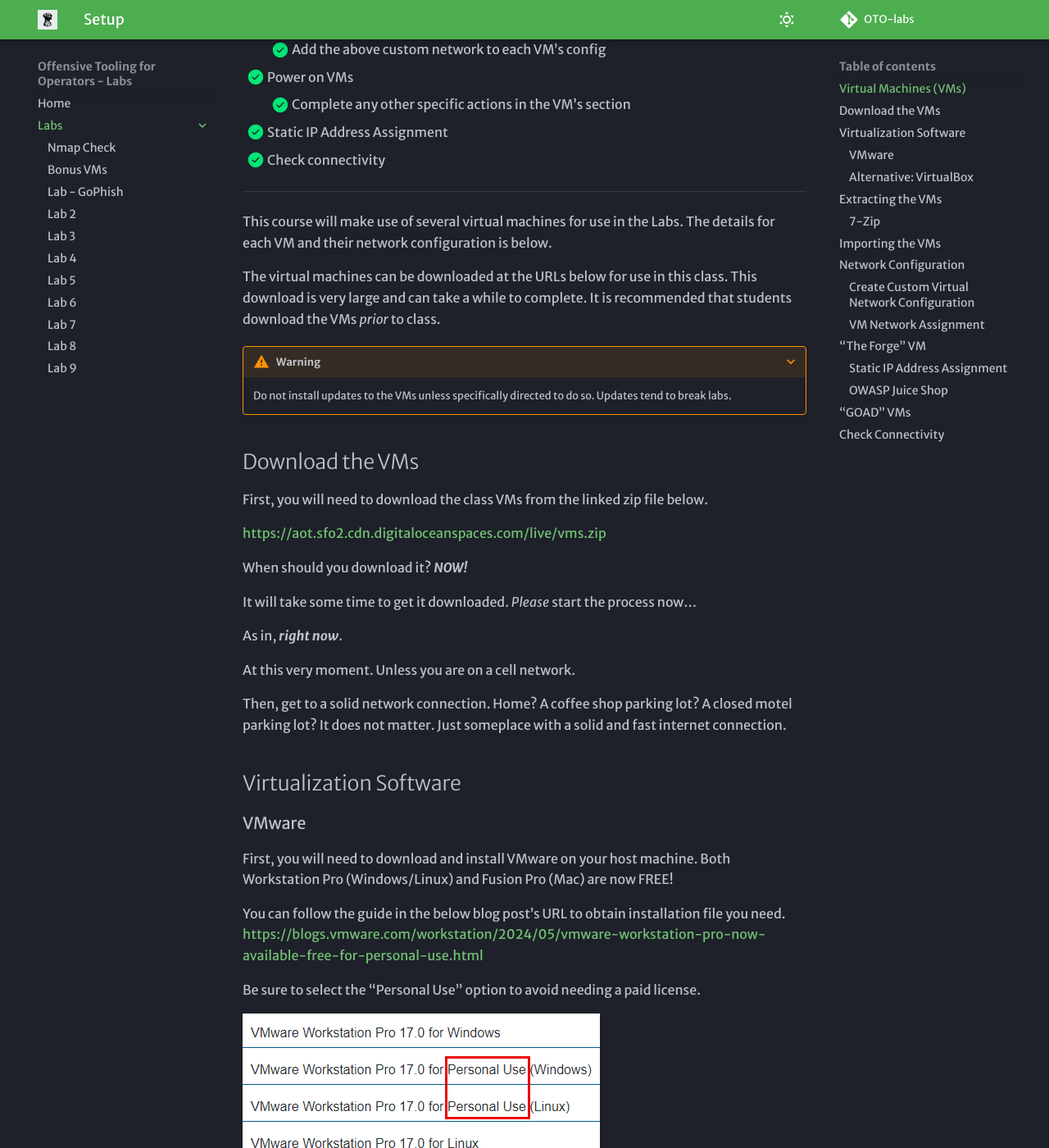
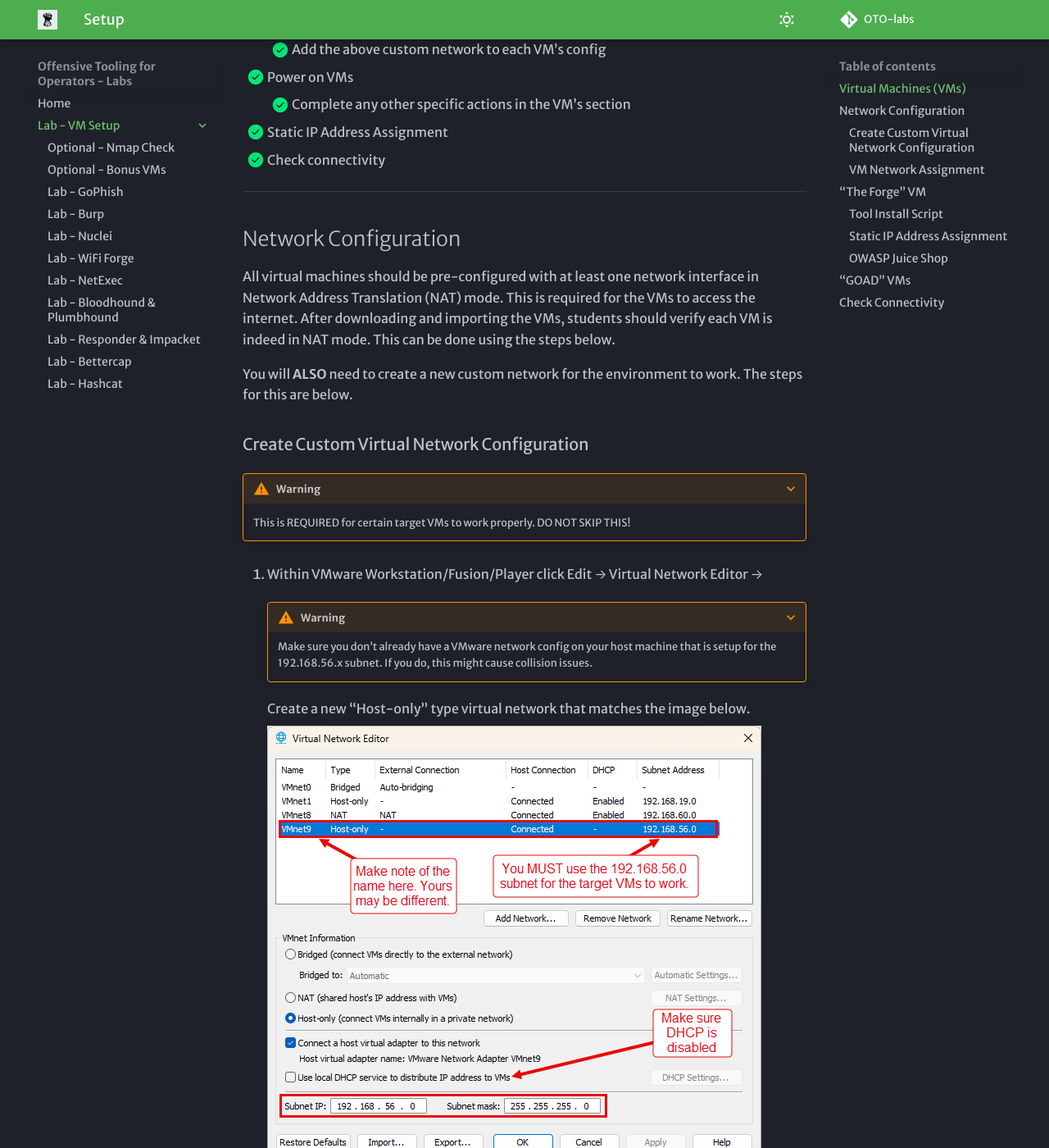
Before and after one commit to ridgebackinfosec/OTO-labs, an MkDocs documentation site: the page built from docs/labs/vm_setup/index.md, in a window 1280 px wide and 1400 px high, scrolled down 678 px. Shown: the whole window at 82% size. Built offline with MkDocs 1.6.1 and Material for MkDocs 9.7.7, drawn with Linux system fonts in a browser that asks for light colours; some web fonts are replaced; comment, search, counter and statistics services are not loaded; some of the changed text lies outside the part shown.

Commit message:
README and tool-install.sh updates

````diff
--- a/docs/labs/vm_setup/index.md
+++ b/docs/labs/vm_setup/index.md
@@ -23,77 +23,6 @@
 - [x]  Check connectivity
 
 ---
-
-This course will make use of several virtual machines for use in the Labs. The details for each VM and their network configuration is below.
-
-The virtual machines can be downloaded at the URLs below for use in this class. This download is very large and can take a while to complete. It is recommended that students download the VMs *prior* to class.
-
-???+ warning
-    Do not install updates to the VMs unless specifically directed to do so. Updates tend to break labs.
-
-## Download the VMs
-
-First, you will need to download the class VMs from the linked zip file below.
-
-[https://aot.sfo2.cdn.digitaloceanspaces.com/live/vms.zip](https://aot.sfo2.cdn.digitaloceanspaces.com/live/vms.zip)
-
-When should you download it? ***NOW!***
-
-It will take some time to get it downloaded. *Please* start the process now…
-
-As in, ***right now***.
-
-At this very moment. Unless you are on a cell network.
-
-Then, get to a solid network connection. Home? A coffee shop parking lot? A closed motel parking lot? It does not matter. Just someplace with a solid and fast internet connection.
-
-## Virtualization Software
-
-### VMware
-
-First, you will need to download and install VMware on your host machine. Both Workstation Pro (Windows/Linux) and Fusion Pro (Mac) are now FREE!
-
-You can follow the guide in the below blog post’s URL to obtain installation file you need.
-[https://blogs.vmware.com/workstation/2024/05/vmware-workstation-pro-now-available-free-for-personal-use.html](https://blogs.vmware.com/workstation/2024/05/vmware-workstation-pro-now-available-free-for-personal-use.html)
-
-Be sure to select the “Personal Use” option to avoid needing a paid license.
-
-![image.png](images\image.png)
-
-### Alternative: VirtualBox
-
-You can use VirtualBox, but it fails about 25% of the time on either networking or USB support. **USB support is necessary for the classes and labs.** If you hate yourself, use VirtualBox. Otherwise, use VMware.
-
-???+ warning
-    We only officially support VMWare for class troubleshooting.
-
-## Extracting the VMs
-
-Next, you will want to extract the compressed files to a directory on your system. The exact process will change based on your system. Usually right-clicking and extracting the files with the 7-Zip tool (or your local decompression tool) you chose to install will do the trick.
-
-### 7-Zip
-
-7-Zip is a good option because it is the most consistent for decompressing large files. (Native unzipping utilities tend to choke on very large files.)
-
-Below are some options:
-
-- **7-ZiP:** [https://www.7-zip.org/download.html](https://www.7-zip.org/download.html)
-- **7-Zip support for Linux:** [https://itsfoss.com/use-7zip-ubuntu-linux/](https://itsfoss.com/use-7zip-ubuntu-linux/)
-- **7-Zip utility for Mac:** [https://www.keka.io/en/](https://www.keka.io/en/)
-
-## Importing the VMs
-
-Next, we need to get the VMs loaded in VMWare.
-
-To do that, Open VMWare and then select **File > Open (use “Import” on VMware Fusion) >** then navigate to where you downloaded the files.
-
-![Untitled](images\Untitled.png)
-
-Give the VM a name and click **Import**.
-
-![Untitled](images\Untitled%201.png)
-
-You may get a consistency error. If you do, do not worry. Just select **Retry** or **Try Again**. It should work.
 
 ## Network Configuration
 
@@ -167,12 +102,17 @@
 
 This will be the primary VM and will be used as the “attacker’s” machine.
 
+### Tool Install Script
+
 Once imported into VMware, turn the VM on, login, open a terminal and run the below commands to install the tools for the class.
 
 This is intended to reduce initial download size, make it easy for students to hit the ground running, control tool versions, and permit dynamic updating of the course material.
 
-```bash
-cd ~ && curl -sSfL https://raw.githubusercontent.com/ridgebackinfosec/OTO-supp/refs/heads/main/install-tools.sh -o ~/install-tools.sh && chmod 744 ~/install-tools.sh && ./install-tools.sh
+```bash linenums="1"
+cd ~
+curl -sSfL https://raw.githubusercontent.com/ridgebackinfosec/OTO-supp/refs/heads/main/install-tools.sh -o ~/install-tools.sh
+chmod 744 ~/install-tools.sh
+./install-tools.sh
 ```
 
 ???+ warning
@@ -221,6 +161,7 @@
     /// caption
     Updated Interface Config File
     ///
+
 6. **Restart the networking service or reboot your computer to apply the changes:**
 
     ```bash
@@ -262,7 +203,7 @@
 The command below will stop the local instance of OWASP Juice Shop.
 
 ```bash
-$ sudo juice-shop-stop -h
+sudo juice-shop-stop -h
 ```
 
 ![Stopping Juice Shop](images\Untitled%209.png)
@@ -282,7 +223,7 @@
     *This lab use free windows VM only (180 days). After that timeframe enter a license on each server or rebuild all the lab (may be it's time for an update ;))
     ~* [https://github.com/Orange-Cyberdefense/GOAD](https://github.com/Orange-Cyberdefense/GOAD)
 
-The diagram below depicts the three GOAD VMs (GOAD-DC01, GOAD-DC02, and GOAD-SRV02), but ***we won’t be using GOAD-DC01 in this class***. We will be targeting the other two with our tools.
+The diagram below depicts three GOAD VMs (GOAD-DC01, GOAD-DC02, and GOAD-SRV02), ***but we won’t be using GOAD-DC01 in this class***. We will be targeting the other two with our tools.
 
 ![Untitled](images\Untitled%2010.png)
 
--- a/mkdocs.yml
+++ b/mkdocs.yml
@@ -16,21 +16,26 @@
     - icon: fontawesome/brands/linkedin
       link: https://www.linkedin.com/company/ridgeback-infosec
 
+plugins:
+  - glightbox
+  - offline:
+      enabled: true # https://squidfunk.github.io/mkdocs-material/plugins/offline/
+
 nav:
   - Home: index.md
-  - Labs:
+  - Lab - VM Setup:
     - 'Setup': 'labs/vm_setup/index.md'
-    - 'Nmap Check': 'labs/nmap_check/index.md'
-    - 'Bonus VMs': 'labs/bonus_vms/index.md'
+    - 'Optional - Nmap Check': 'labs/nmap_check/index.md'
+    - 'Optional - Bonus VMs': 'labs/bonus_vms/index.md'
     - 'Lab - GoPhish': 'labs/gophish/index.md'
-    - 'Lab 2': 'labs/lab-2/index.md'
-    - 'Lab 3': 'labs/lab-3/index.md'
-    - 'Lab 4': 'labs/lab-4/index.md'
-    - 'Lab 5': 'labs/lab-5/index.md'
-    - 'Lab 6': 'labs/lab-6/index.md'
-    - 'Lab 7': 'labs/lab-7/index.md'
-    - 'Lab 8': 'labs/lab-8/index.md'
-    - 'Lab 9': 'labs/lab-9/index.md'
+    - 'Lab - Burp': 'labs/burp/index.md'
+    - 'Lab - Nuclei': 'labs/nuclei/index.md'
+    - 'Lab - WiFi Forge': 'labs/wifi-forge/index.md'
+    - 'Lab - NetExec': 'labs/netexec/index.md'
+    - 'Lab - Bloodhound & Plumbhound': 'labs/bloodhound-plumhound/index.md'
+    - 'Lab - Responder & Impacket': 'labs/responder-impacket/index.md'
+    - 'Lab - Bettercap': 'labs/bettercap/index.md'
+    - 'Lab - Hashcat': 'labs/hashcat/index.md'
 
 theme:
   font:
@@ -40,7 +45,7 @@
   logo: assets/logo.png
   favicon: assets/favicon.ico
   features:
-    - navigation.footer
+    # - navigation.footer
     - content.code.annotate
     - content.code.copy
     - content.code.select
@@ -128,6 +133,3 @@
   - pymdownx.tabbed:
       alternate_style: true
   - pymdownx.tilde
-
-plugins:
-  - glightbox
````
Also changed, not shown: other parts of docs/labs/vm_setup/index.md (+7 -1 lines), README.md (+84 -11 lines), docs/index.md (+22 -13 lines), tool_references.md (added, +64 -0 lines), img/Untitled.png (renamed from docs/labs/vm_setup/images/Untitled.png), img/Untitled1.png (renamed from docs/labs/vm_setup/images/Untitled 1.png), img/image.png (renamed from docs/labs/vm_setup/images/image.png), 1 other file.
